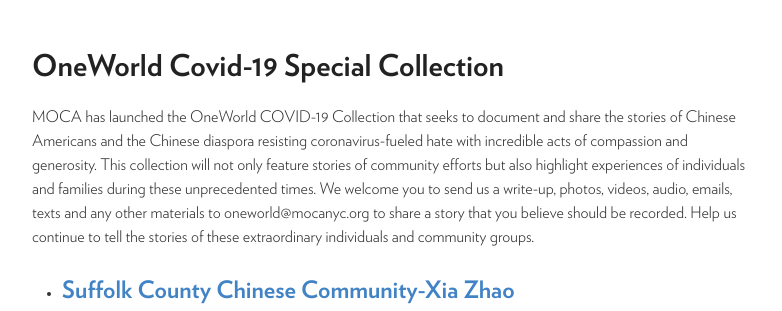
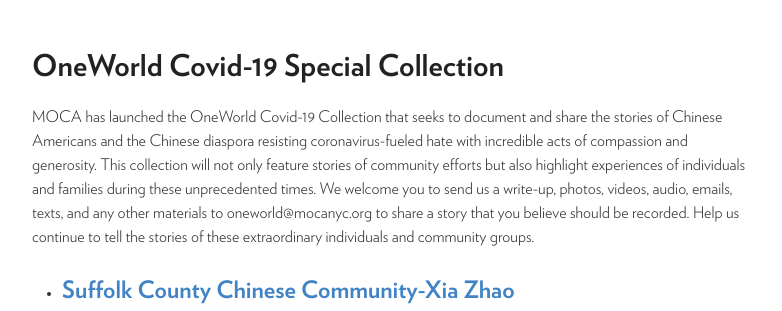
Before and after one commit to moca40/moca40.github.io, a Jekyll site: the page built from oneworld/index.html, in a window 1280 px wide and 900 px high. Shown: the part 187-498 px from the top of the window, without its empty margins (248-1030 px from the left). Built offline with Jekyll 4.4.1, drawn with Linux system fonts in a browser that asks for light colours.

```diff
--- a/oneworld/index.html
+++ b/oneworld/index.html
@@ -3,8 +3,8 @@ layout: page
 title: OneWorld Covid-19 Special Collection
 ---
 
-MOCA has launched the OneWorld COVID-19 Collection that seeks to document and share the stories of Chinese Americans and the Chinese diaspora resisting coronavirus-fueled hate with incredible acts of compassion and generosity. This collection will not only feature stories of community efforts but also highlight experiences of individuals and families during these unprecedented times.
-We welcome you to send us a write-up, photos, videos, audio, emails, texts and any other materials to oneworld@mocanyc.org to share a story that you believe should be recorded. Help us continue to tell the stories of these extraordinary individuals and community groups.⁣⁣⁣⁣⁣⁣
+MOCA has launched the OneWorld Covid-19 Collection that seeks to document and share the stories of Chinese Americans and the Chinese diaspora resisting coronavirus-fueled hate with incredible acts of compassion and generosity. This collection will not only feature stories of community efforts but also highlight experiences of individuals and families during these unprecedented times.
+We welcome you to send us a write-up, photos, videos, audio, emails, texts, and any other materials to oneworld@mocanyc.org to share a story that you believe should be recorded. Help us continue to tell the stories of these extraordinary individuals and community groups.⁣⁣⁣⁣⁣⁣
 
 <ul>
  {% for post in site.oneworld %}
```
